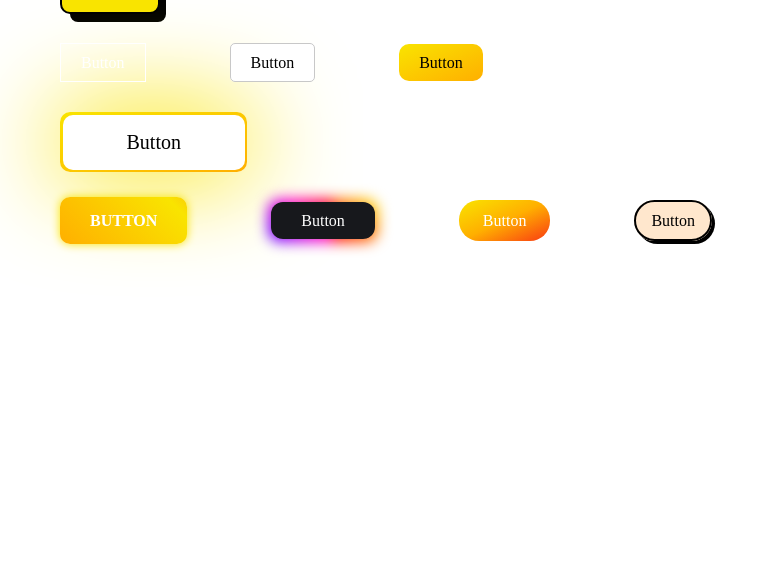
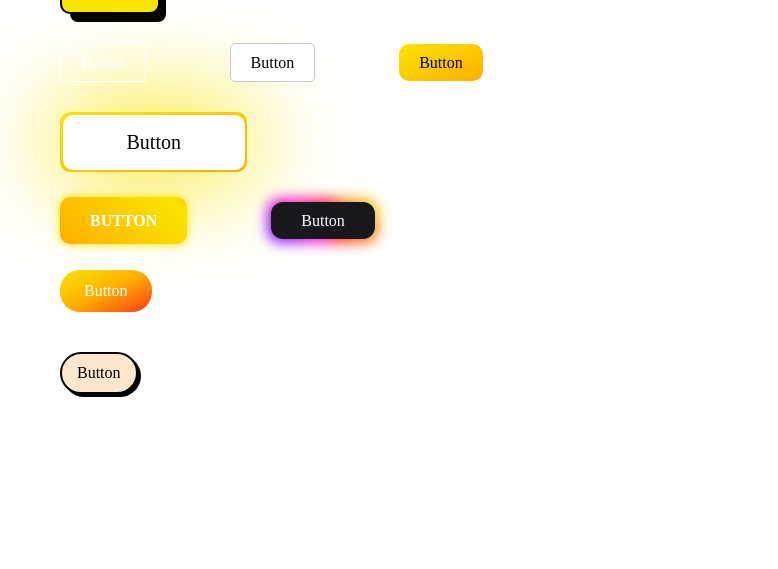
Before and after one commit to alexsofonea/ww, a PHP site: page /ww.html in a window 1280 px wide. Shown: the part 271-840 px from the top of the page, without its empty margins (0-778 px from the left). Run offline with PHP 8.4, Linux system fonts and the light colour scheme.

Commit message:
Problem fixed

```diff
--- a/Tudor - FrontEnd/ww.css
+++ b/Tudor - FrontEnd/ww.css
@@ -459,6 +459,7 @@ wwDesign-button.style-15{
     border-radius: 20px;
     color: var(--text-color-white);
     transition: all 300ms;
+    display: block;
 }
 
 wwDesign-button.style-15:hover{
@@ -477,6 +478,7 @@ wwDesign-button.style-16{
     color: var(--text-color-black);
     font-weight: 500;
     user-select: none;
+    display: block;
 }
 
 wwDesign-button.style-16:hover {
```
